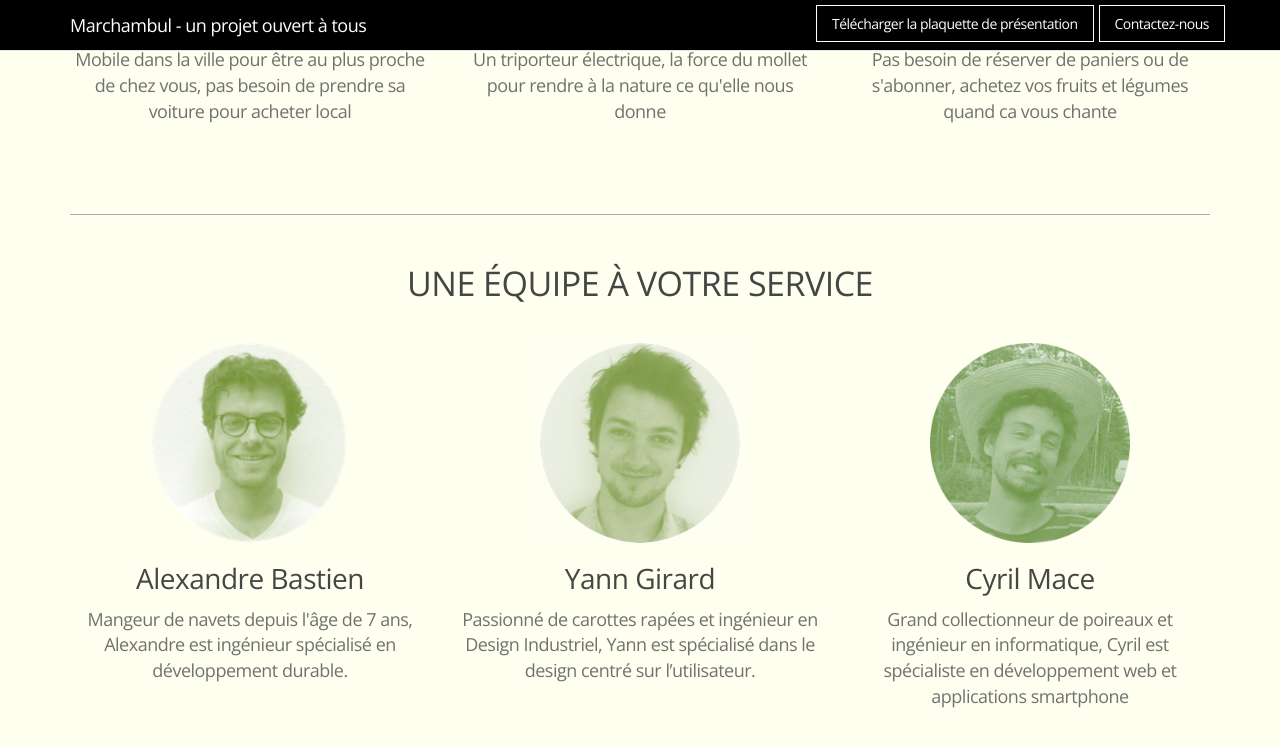
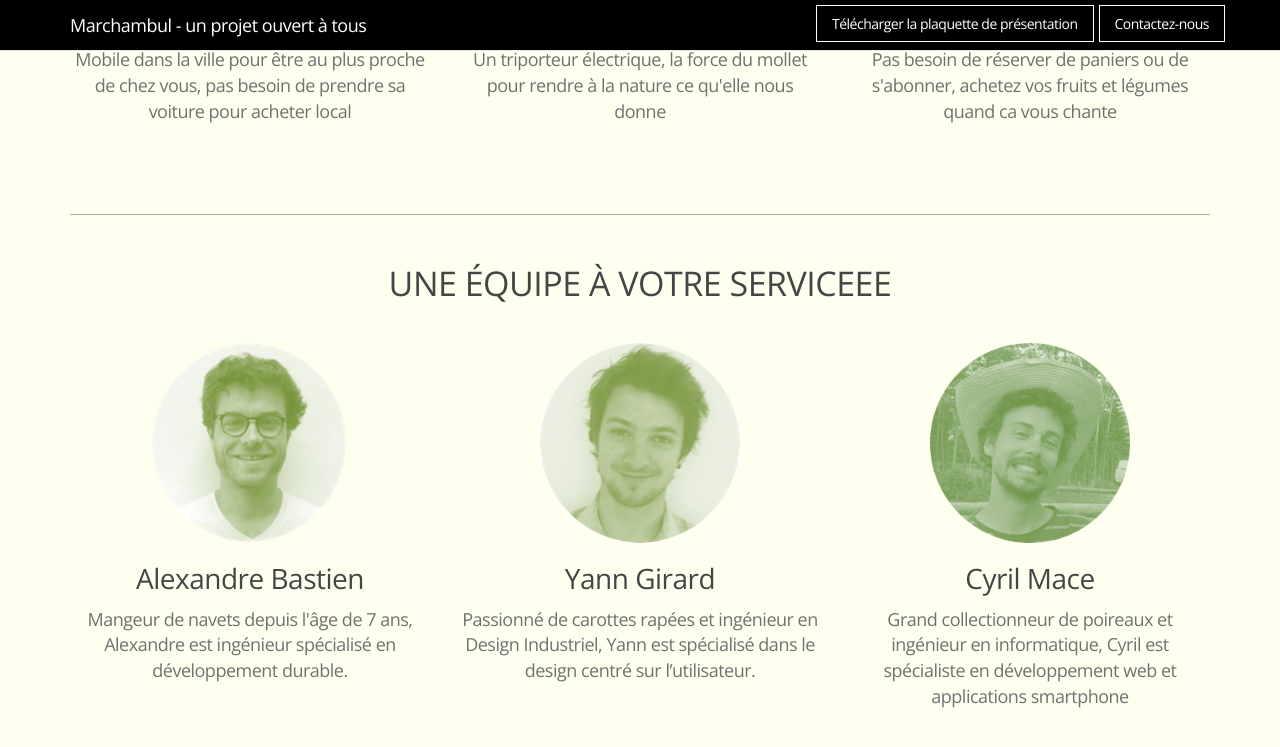
Before and after one commit to macecyri/marchambul, a Jekyll site: the page built from index.html, in a window 1280 px wide and 900 px high, scrolled down 2812 px. Shown: the top 747 px of the window. Built offline with Jekyll 4.4.1, drawn with Linux system fonts in a browser that asks for light colours.

Commit message:
Update contact.html

```diff
--- a/_includes/contact.html
+++ b/_includes/contact.html
@@ -2,7 +2,7 @@
 
 <div class="container">
   <div  class="section-title">
-    <h2>Une équipe à votre service</h2>
+    <h2>Une équipe à votre serviceee</h2>
   </div>
 
   <div class="row">
```
